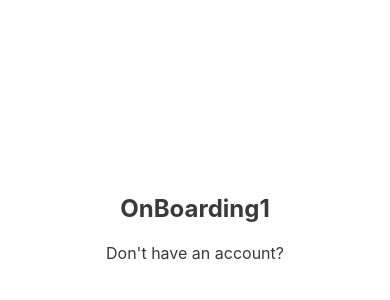
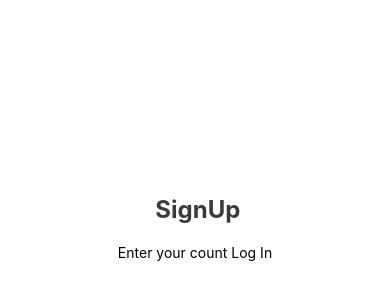
Before and after one commit to marioposada/reactnative-Appviajes, a React Native app: screen / in a window 390 px wide. Shown: the part 194-494 px from the top of the page. Built offline with nearby package versions, Linux system fonts and the light colour scheme.

Commit message:
OnBoarding

```diff
--- a/src/navigation/authnavigation/auth.js
+++ b/src/navigation/authnavigation/auth.js
@@ -7,11 +7,11 @@ const Stack = createNativeStackNavigator();
 const AuthNavigation = ({navigation}) => {
   return (
     <Stack.Navigator
-      initialRouteName="OnBoarding1"
+      initialRouteName="SignUp1"
       screenOptions={{
         headerShown: false,
       }}
-    >
+      >
       <Stack.Screen name="OnBoarding1" component={OnBoarding1} />
       <Stack.Screen name="LogIn1" component={LogIn1} />
       <Stack.Screen name="SignUp1" component={SignUp1} />
--- a/src/screens/authnavigation/login1/index.js
+++ b/src/screens/authnavigation/login1/index.js
@@ -2,16 +2,20 @@ import React from 'react';
 import { styles } from './styles';
 import { View, Text, Image, TouchableOpacity, Input } from 'react-native';
 import { colors } from '../../../constants/theme/index';
+import Logo from '../../../../assets/Logo.png'
 
 const LogIn1 = ({ navigation }) => {
 
     return (
         <View style={styles.container}>
-            <Input placeholder="Email" />
+            {/* <Input placeholder="Email" /> */}
+            <View onPress={() => navigation.navigate("OnBoarding1")}>
+                <Image source={Logo} style={{width: 135.46, height: 157.2}} />
+            </View>
             <Text style={styles.title} > LogIn </Text>
             <Text style={styles.title} > LogIn </Text>
             <Text style={styles.title} > LogIn </Text>
-            <Text style={styles.text} onPress={() => navigation.navigate('SignUp1')}>Don't have an account? </Text>
+            <Text style={styles.text} onPress={() => navigation.navigate('SignUp1')}>Don't have an account? Sign Up</Text>
         </View>
     );
 }
--- a/src/screens/authnavigation/onboarding1/index.js
+++ b/src/screens/authnavigation/onboarding1/index.js
@@ -2,15 +2,13 @@ import React from "react";
 import { styles } from "./styles";
 import { View, Text, Image, TouchableOpacity } from "react-native";
 import { colors } from "../../../constants/theme/index";
-
+import Logo from '../../../../assets/Logo.png'
 const OnBoarding1 = ({ navigation }) => {
   return (
     <View style={styles.container}>
-      <Text style={styles.title}>OnBoarding1</Text>
-      <Text style={styles.text} onPress={() => navigation.navigate("LogIn1")}>
-        {" "}
-        Don't have an account?{" "}
-      </Text>
+        <Image source={Logo} />
+        <Text style={styles.title}>Suti</Text>
+      <Text style={styles.text} onPress={()=> navigation.navigate('LogIn1')} > Acceder a suti </Text>
     </View>
   );
 };
--- a/src/screens/authnavigation/onboarding1/styles.js
+++ b/src/screens/authnavigation/onboarding1/styles.js
@@ -15,7 +15,7 @@ export const styles =  StyleSheet.create({
     },
     title: {
         color: colors.black,
-        fontSize: 24,
+        fontSize: 60,
         fontWeight: "bold",
         marginBottom: 20,
     },
--- a/src/screens/authnavigation/signup1/index.js
+++ b/src/screens/authnavigation/signup1/index.js
@@ -7,8 +7,8 @@ const SignUp1 = ({ navigation }) => {
 
     return (
         <View style={styles.container}>
-            <Text style={styles.title} > LogIn </Text>
-            <Text style={styles.signup}>Don't have an account? <Text style={styles.signupLink} onPress={() => navigation.navigate('SignUp1')}>Sign Up</Text></Text>
+            <Text style={styles.title} > SignUp</Text>
+            <Text style={styles.signup}>Enter your count <Text style={styles.signupLink} onPress={() => navigation.navigate('LogIn1')}>Log In</Text></Text>
         </View>
     );
 }
```
